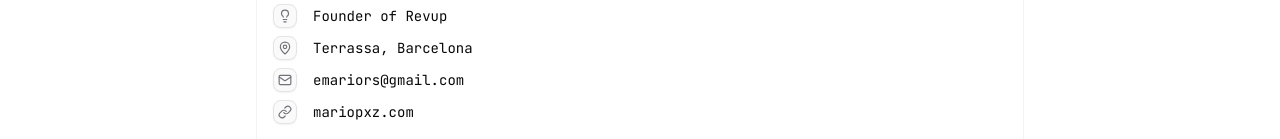
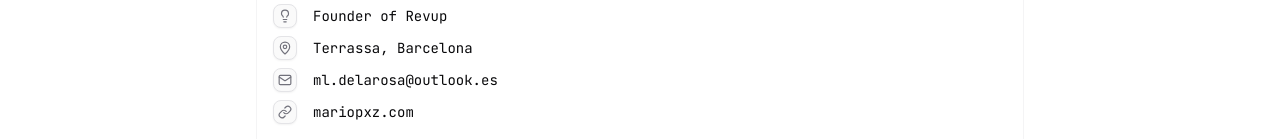
Before and after one commit to mariopxz/mariopxz-portfolio, a React (Vite) app: page / in a window 1280 px wide. Shown: the part 555-694 px from the top of the page. Built offline with nearby package versions, Linux system fonts and the light colour scheme.

Commit message:
fix: actualizar dirección de correo electrónico en el componente Info

```diff
--- a/src/components/Info.tsx
+++ b/src/components/Info.tsx
@@ -25,7 +25,7 @@
         <span className="text-muted-foreground flex size-6 p-1 shrink-0 items-center justify-center rounded-lg border bg-zinc-50 shadow-xs dark:bg-zinc-900">
           <Mail />
         </span>
-        <a className="text-balance" href="mailto:emariors@gmail.com">emariors@gmail.com</a>
+        <a className="text-balance" href="mailto:ml.delarosa@outlook.es">ml.delarosa@outlook.es</a>
       </div>
       <div className="flex items-center gap-4 font-mono text-sm">
         <span className="text-muted-foreground flex size-6 p-1 shrink-0 items-center justify-center rounded-lg border bg-zinc-50 shadow-xs dark:bg-zinc-900">
```
